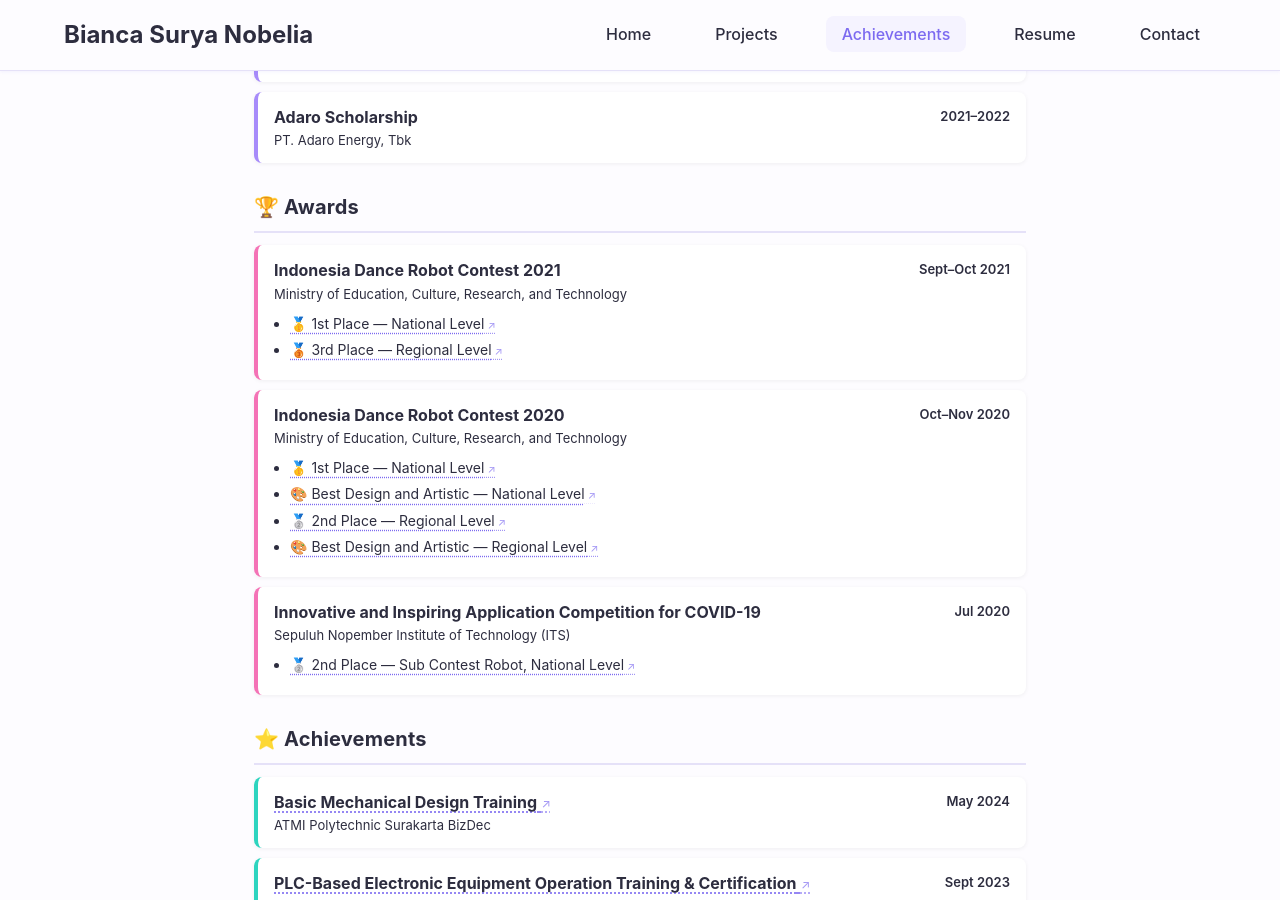
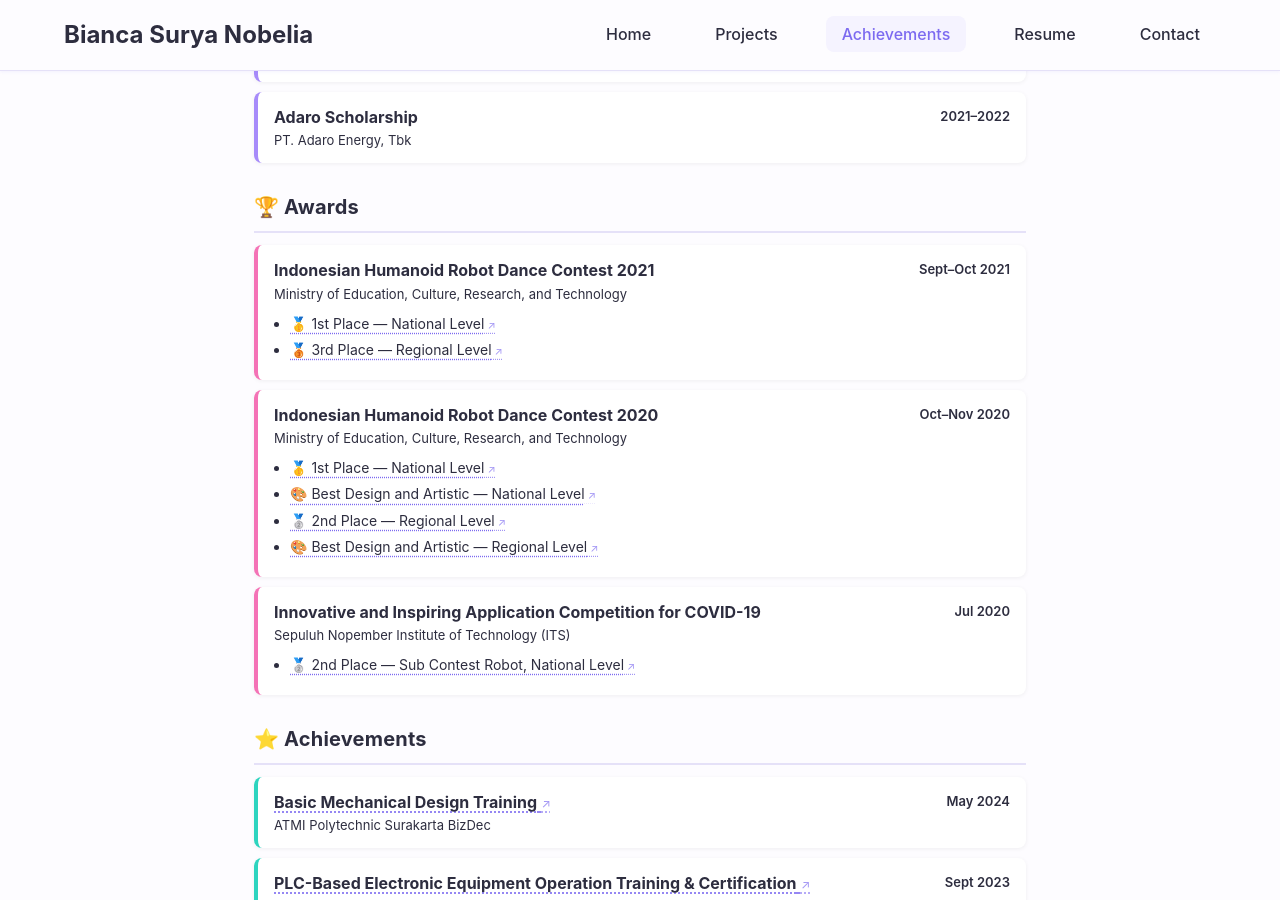
Before and after one commit to BiancaNobelia/biancanobelia.github.io, a Jekyll site: the page built from achievements.md, in a window 1280 px wide and 900 px high, scrolled down 351 px. Built offline with Jekyll 4.4.1, drawn with Linux system fonts in a browser that asks for light colours.

Commit message:
Update achievements.md

```diff
--- a/achievements.md
+++ b/achievements.md
@@ -43,7 +43,7 @@ permalink: /achievements/
   <div class="ach-item ach-award">
     <div class="ach-head">
       <div class="ach-title">
-        <b>Indonesia Dance Robot Contest 2021</b>
+        <b>Indonesian Humanoid Robot Dance Contest 2021</b>
         <div class="ach-org">Ministry of Education, Culture, Research, and Technology</div>
       </div>
       <div class="ach-date">Sept–Oct 2021</div>
@@ -57,7 +57,7 @@ permalink: /achievements/
   <div class="ach-item ach-award">
     <div class="ach-head">
       <div class="ach-title">
-        <b>Indonesia Dance Robot Contest 2020</b>
+        <b>Indonesian Humanoid Robot Dance Contest 2020</b>
         <div class="ach-org">Ministry of Education, Culture, Research, and Technology</div>
       </div>
       <div class="ach-date">Oct–Nov 2020</div>
```
